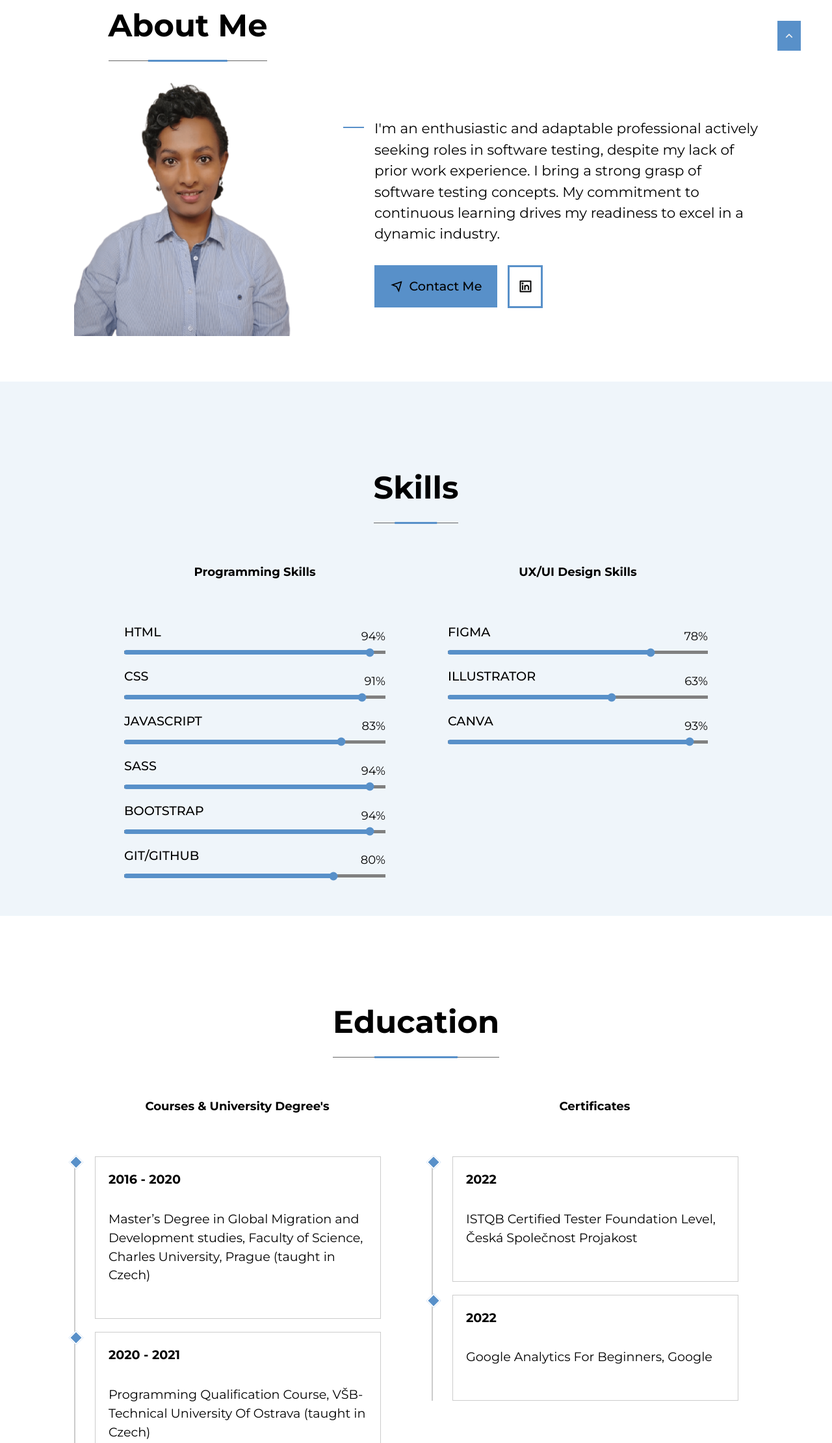
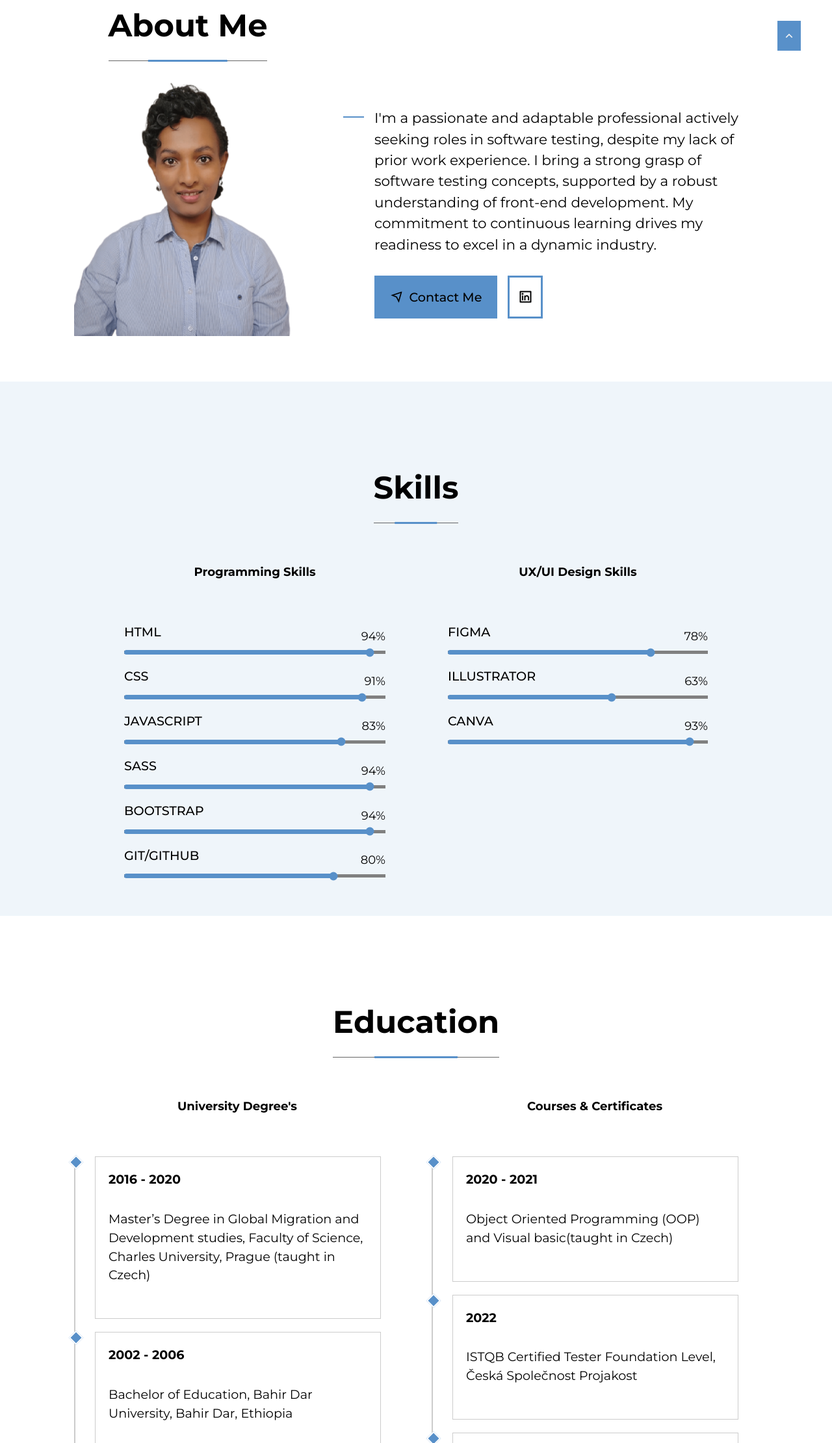
Before and after one commit to HirutAssefa/Gebrekidan-portfolio, a plain HTML site: page index.html in a window 1280 px wide. Shown: the part 1122-3342 px from the top of the page at 65% size. Drawn offline with nearby package versions, Linux system fonts and the light colour scheme.

```diff
--- a/index.html
+++ b/index.html
@@ -161,11 +161,7 @@
               </div>
               <div class="about__info">
                 <p class="about__description">
-                  I'm an enthusiastic and adaptable professional actively seeking roles in <strong>
-                    software testing</strong>, despite my lack of prior work experience. I bring a strong grasp of
-                  software
-                  testing concepts. My commitment to continuous learning drives my readiness to excel in a dynamic
-                  industry.
+                  I'm a passionate and adaptable professional actively seeking roles in <strong>software testing</strong>, despite my lack of prior work experience. I bring a strong grasp of software testing concepts, supported by a robust understanding of front-end development. My commitment to continuous learning drives my readiness to excel in a dynamic industry.
                 </p>
                 <div class="about__buttons">
                   <a href="#contact"
@@ -272,7 +268,7 @@
 
               <article class='education-degree'>
                 <div class="sub-title">
-                  <h3 class="h3 text-center">Courses &amp; University Degree's</h3>
+                  <h3 class="h3 text-center"> University Degree's </h3>
                 </div>
                 <div class="contents">
                   <div class="box">
@@ -280,10 +276,6 @@
                     <p>Master’s Degree in Global Migration and Development studies, Faculty of Science, Charles
                       University,
                       Prague (taught in Czech)</p>
-                  </div>
-                  <div class="box">
-                    <h4>2020 - 2021</h4>
-                    <p>Programming Qualification Course, VŠB-Technical University Of Ostrava (taught in Czech)</p>
                   </div>
                   <div class="box">
                     <h4>2002 - 2006</h4>
@@ -294,9 +286,13 @@
 
               <article class='education__certificate'>
                 <div class="sub-title">
-                  <h3 class="h3 text-center">Certificates</h3>
+                  <h3 class="h3 text-center">  Courses &amp; Certificates</h3>
                 </div>
                 <div class="contents">
+                  <div class="box">
+                    <h4>2020 - 2021</h4>
+                    <p>Object Oriented Programming (OOP) and Visual basic(taught in Czech)</p>
+                  </div>
                   <div class="box">
                     <h4>2022</h4>
                     <p>ISTQB Certified Tester Foundation Level, Česká Společnost Projakost</p>
@@ -306,6 +302,7 @@
                     <h4>2022</h4>
                     <p>Google Analytics For Beginners, Google</p>
                   </div>
+
                 </div>
               </article>
             </div>
```
Also changed, not shown: 1 other file.
